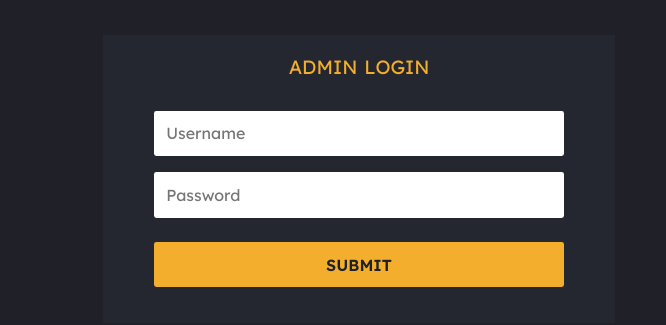
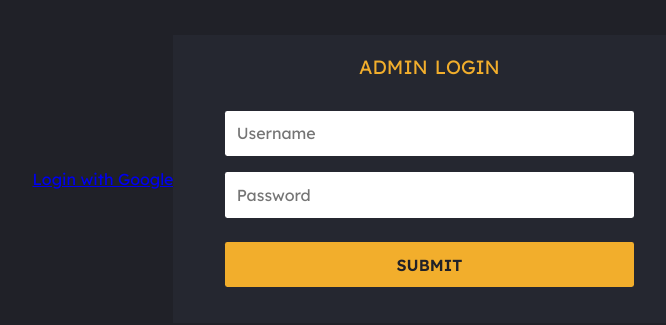
Before and after one commit to CodersOrigin/codersorigin_admin, a React (Create React App) app: page /login in a window 1280 px wide. Shown: the part 261-586 px from the top of the page, without its empty margins (281-947 px from the left). Built offline with nearby package versions, Linux system fonts and the light colour scheme.

Commit message:
Add Google OAuth functionality and environment variables

```diff
--- a/package.json
+++ b/package.json
@@ -7,6 +7,7 @@
     "@testing-library/react": "^13.4.0",
     "@testing-library/user-event": "^13.5.0",
     "axios": "^1.6.7",
+    "js-cookie": "^3.0.5",
     "react": "^18.2.0",
     "react-dom": "^18.2.0",
     "react-router-dom": "^6.22.1",
--- a/src/App.jsx
+++ b/src/App.jsx
@@ -5,6 +5,8 @@ import {
   Navigate,
 } from "react-router-dom";
 import Home from "./Home";
+import OauthError from "./OauthError";
+import OauthSuccess from "./OauthSuccess";
 import Interview from "./Interview";
 import Problem from "./Problem";
 import Machine from "./Machine";
@@ -23,6 +25,8 @@ function App() {
       <Router>
         <Routes>
           <Route path="/login" element={<Home />} />
+          <Route path="/oauth/error" element={<OauthError />} />
+          <Route path="/oauth/success" element={<OauthSuccess />} />
           <Route
             path="/"
             element={
--- a/src/Home.jsx
+++ b/src/Home.jsx
@@ -3,6 +3,7 @@ import axios from "axios";
 import { useNavigate } from "react-router-dom";
 import { toast } from "react-toastify";
 import "react-toastify/dist/ReactToastify.css";
+import getGoogleOauthUrl from "./lib/getGoogleOauthUrl";
 
 const Home = () => {
   const [formData, setFormData] = useState({
@@ -40,6 +41,7 @@ const Home = () => {
 
   return (
     <div className="login">
+      <a href={getGoogleOauthUrl()}>Login with Google</a>
       <form onSubmit={handleSubmit}>
         <p className="atext">Admin login</p>
 
--- /dev/null
+++ b/src/OauthError.jsx
@@ -0,0 +1,7 @@
+import React from "react";
+
+const OauthError = () => {
+  return <div>This is Oauth Error Screen</div>;
+};
+
+export default OauthError;
--- /dev/null
+++ b/src/OauthSuccess.jsx
@@ -0,0 +1,15 @@
+import React, { useEffect } from "react";
+import Cookies from "js-cookie";
+
+const OauthSuccess = () => {
+  useEffect(() => {
+    // Get the token from the cookies
+    const token = Cookies.get("authtoken");
+
+    // Now you can use the token
+    console.log(token);
+  }, []);
+  return <div>Welcome to CodersOrigin Admin panel</div>;
+};
+
+export default OauthSuccess;
--- /dev/null
+++ b/src/lib/getGoogleOauthUrl.js
@@ -0,0 +1,18 @@
+const getGoogleOauthUrl = () => {
+  const rootUrl = "https://accounts.google.com/o/oauth2/v2/auth";
+  const options = {
+    redirect_uri: process.env.REACT_APP_GOOGLE_REDIRECT_URI,
+    client_id: process.env.REACT_APP_GOOGLE_CLIENT_ID,
+    access_type: "offline",
+    response_type: "code",
+    prompt: "consent",
+    scope: [
+      "https://www.googleapis.com/auth/userinfo.profile",
+      "https://www.googleapis.com/auth/userinfo.email",
+    ].join(" "),
+  };
+  const params = new URLSearchParams(options);
+  return `${rootUrl}?${params.toString()}`;
+};
+
+export default getGoogleOauthUrl;
```
Also changed, not shown: 2 other files (tests, documents, lock files or other folders).
